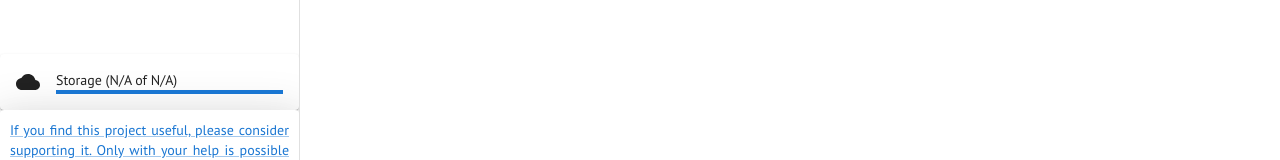
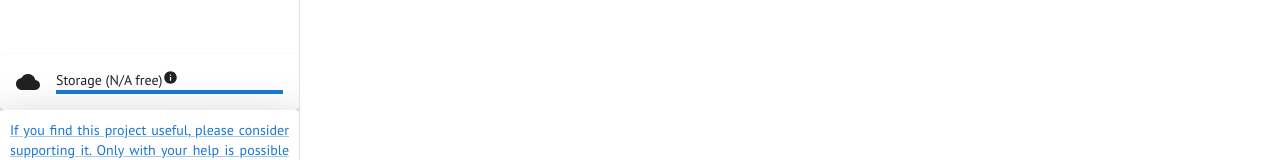
Before and after one commit to rigon/photo-gallery, a React (Vite) app: page /1/1 in a window 1280 px wide. Shown: the part 610-770 px from the top of the page. Built offline with nearby package versions, Linux system fonts and the light colour scheme; no server answers.

Commit message:
Free space

```diff
--- a/src/Storage.tsx
+++ b/src/Storage.tsx
@@ -4,7 +4,10 @@ import { useParams } from 'react-router-dom';
 import Card from '@mui/material/Card';
 import CardHeader from '@mui/material/CardHeader';
 import CloudIcon from '@mui/icons-material/Cloud';
+import InfoIcon from '@mui/icons-material/Info';
 import LinearProgress from '@mui/material/LinearProgress';
+import Tooltip from '@mui/material/Tooltip';
+import Typography from '@mui/material/Typography';
 
 import { CollectionStorageType } from './types';
 import { useGetCollectionsQuery } from "./services/api";
@@ -15,7 +18,7 @@ const Storage: FC = () => {
 
     const st: CollectionStorageType =
         collections.find(c => c.name === collection)?.storage ||
-        {size: "N/A", free: "N/A", percentage: 100};
+        {size: "N/A", free: "N/A", used: "N/A", percentage: 100};
 
     return (
         <Card>
@@ -26,7 +29,11 @@ const Storage: FC = () => {
             //     <SettingsIcon />
             //   </IconButton>
             // }
-            title={`Storage (${st.free} of ${st.size})`}
+            title={<>
+              Storage ({st.free} free)
+              <Tooltip title={<Typography variant='body2'>Size: {st.size}<br />Used: {st.used}<br />Free: {st.free}</Typography>} arrow placement="top">
+                <InfoIcon sx={{ fontSize: 15 }}/>
+              </Tooltip></>}
             subheader={
               <LinearProgress variant="determinate" value={st.percentage} />
             }
--- a/src/types.ts
+++ b/src/types.ts
@@ -7,6 +7,7 @@ export interface CollectionType {
 export interface CollectionStorageType {
     size: string;
     free: string;
+    used: string;
     percentage: number;
 }
 
```
Also changed, not shown: 1 other file (tests, documents, lock files or other folders).
